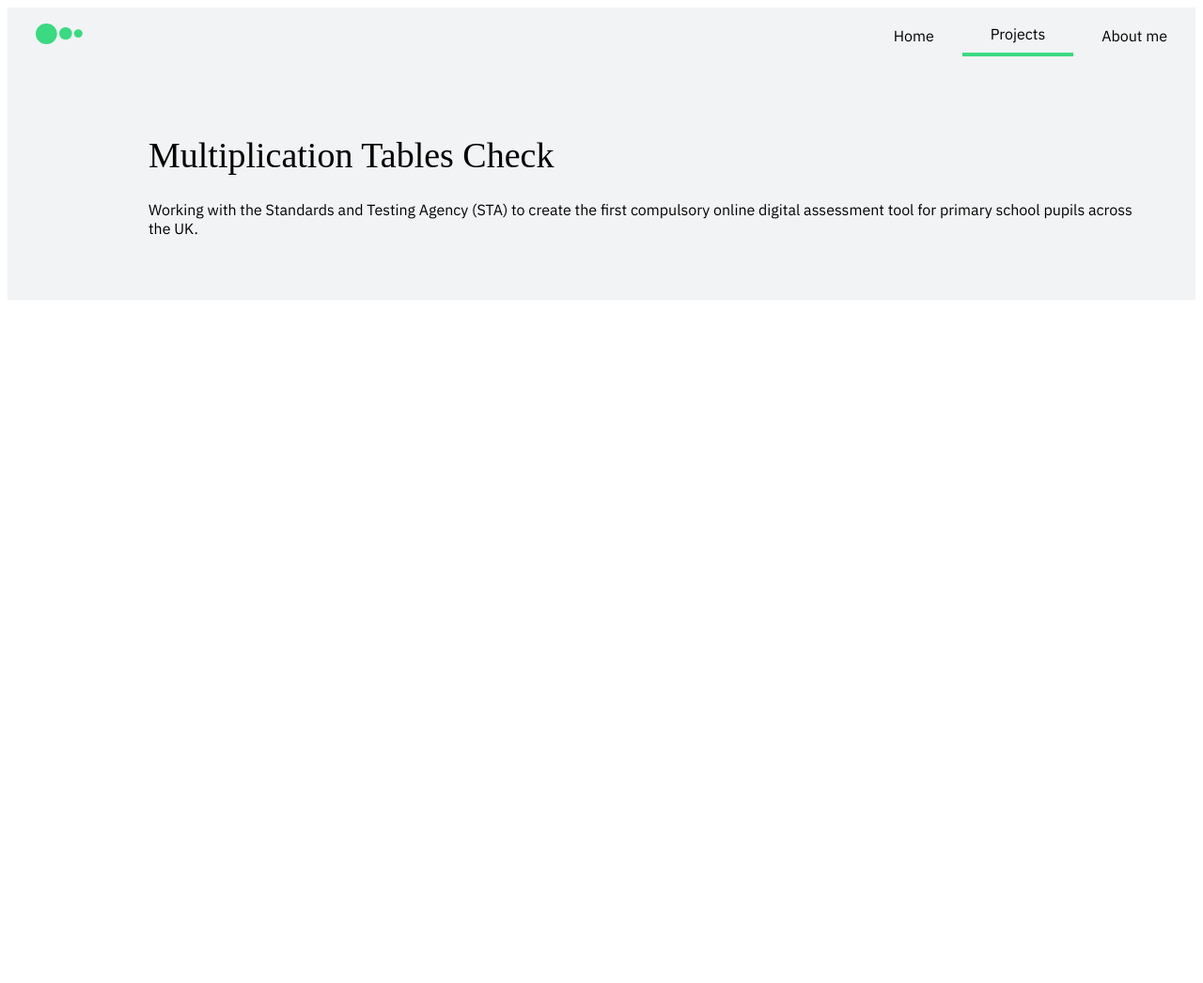
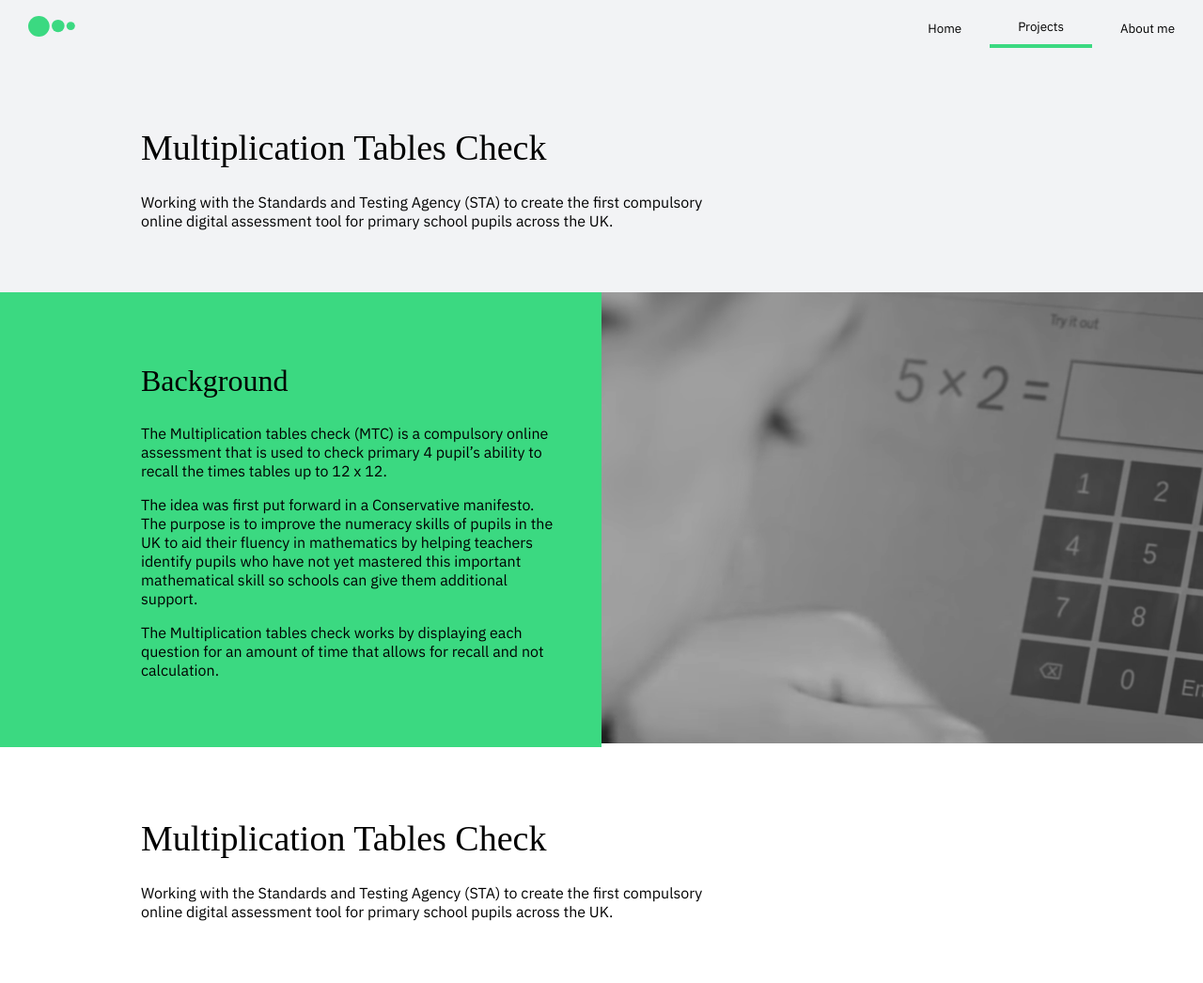
Before and after one commit to Sineaddumigan/portfolio, a plain HTML site: page project1.html in a window 1280 px wide. Shown: the whole page at 94% size. Before the commit the page ends 800 px from the top, so only its background shows below. Drawn offline with Linux system fonts and the light colour scheme; a web font is replaced by a local one.

Commit message:
Update project1 page

```diff
--- a/project1.html
+++ b/project1.html
@@ -20,14 +20,15 @@
 
 <body>
     <div class="hero-project1" >
+
         <header class="portfolio-header">
             <div class="portfolio-logo-container">
             <img class="sinead-logo" src="./images/sinead-logo.svg" alt="Sinead Logo">
             </div>
-        <nav class="portfolio-nav">
-          <p class="portfolio-nav-element">Home</p>
-          <p class="portfolio-nav-element-selected">Projects</p>
-          <p class="portfolio-nav-element">About me</p>
+            <nav class="buttons-nav">
+                <button class="nav-button-element" onclick="document.location='./index.html'">Home</button>
+                <button class="nav-button-element-selected" onclick="document.location='#'">Projects</button>
+                <button class="nav-button-element" onclick="document.location='#'">About me</button>
             </nav>
         </header>
 
@@ -39,8 +40,30 @@
             </div>
         </div>
 
+    </div>
 
+    <section class="panel-group">
+        <div class="panel-element">
+            <div class="panel-element-description">
+                <h2>Background</h2>
+                <p>The Multiplication tables check (MTC) is a compulsory online assessment that is used to check primary 4 pupil’s ability to recall the times tables up to 12 x 12.</p>
+                <p>The idea was first put forward in a Conservative manifesto. The purpose is to improve the numeracy skills of pupils in the UK to aid their fluency in mathematics by helping teachers identify pupils who have not yet mastered this important mathematical skill so schools can give them additional support.</p>
+                <p>The Multiplication tables check works by displaying each question for an amount of time that allows for recall and not calculation.</p>
             </div>
+        </div>
+        <div class="panel-element panel-element-image"><img src="./images/projects-panel-mtc.png" alt="Student entered their times tables into a computer screen"></div>
+
+    </section>
+
+
+
+    <div class="header-description">
+        <div class="header-description-element">
+            <h1>Multiplication Tables Check</h1>
+            <p>Working with the Standards and Testing Agency (STA) to create the first compulsory online digital assessment tool for primary school pupils across the UK.</p>
+        </div>
+    </div>
+
 </body>
 
 
--- a/style.css
+++ b/style.css
@@ -51,6 +51,11 @@ a {
   color:#3BD981 ;
 }
 
+body {
+  margin: 0px;
+}
+
+
 /* Hero */
 
 .hero {
@@ -83,7 +88,9 @@ a {
   width: 400px;
 }
 
-.portfolio-nav {
+/* navigation */
+
+.buttons-nav {
   display: flex;
   align-items: center;
   justify-content: flex-end;
@@ -91,20 +98,24 @@ a {
 }
 
 
-.portfolio-nav-element {
+.nav-button-element {
   cursor: pointer;
   padding: 10px 30px;
   font-family: "IBM Plex Sans", sans-serif;
   font-weight: 400;
   font-style: normal;
+  border-style: none;
+  background-color: transparent;
 }
 
-.portfolio-nav-element-selected {
+.nav-button-element-selected {
   cursor: pointer;
   padding: 10px 30px;
   font-family: "IBM Plex Sans", sans-serif;
   font-weight: 400;
   font-style: normal;
+  border-style: none;
+  background-color: transparent;
   border-bottom: 4px solid #3BD981;
 
 }
@@ -117,6 +128,7 @@ a {
 
 .header-description-element {
   padding: 50px 50px 50px 150px;
+  width: 50%;
 }
 
 
@@ -222,3 +234,29 @@ a {
 .home-projects-button:hover {
   background-color: #1c884c;
 }
+
+/* Project page sections */
+
+.panel-group {
+  display: flex;
+  overflow: hidden;
+}
+
+.panel-element {
+width:50%;
+
+}
+
+.panel-element-description {
+padding: 50px 50px 50px 150px;
+background-color: #3BD981;
+float: left;
+padding-bottom: 1000px;
+margin-bottom: -1000px;
+}
+
+.panel-element-image {
+float: left;
+padding-bottom: 1000px;
+margin-bottom: -1000px;
+}
```
Also changed, not shown: index.html (+4 -4 lines), images/projects-panel-mtc.png (added). Lines whose indentation alone changed are shown as unchanged.
